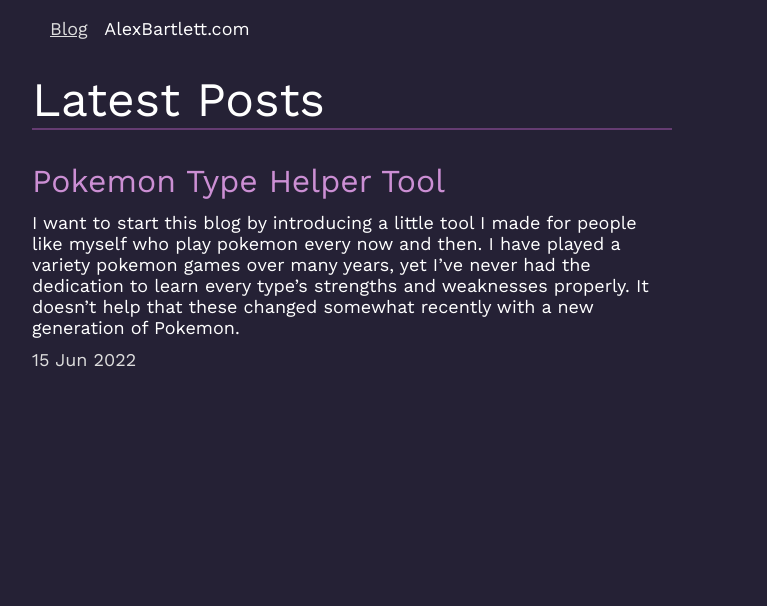
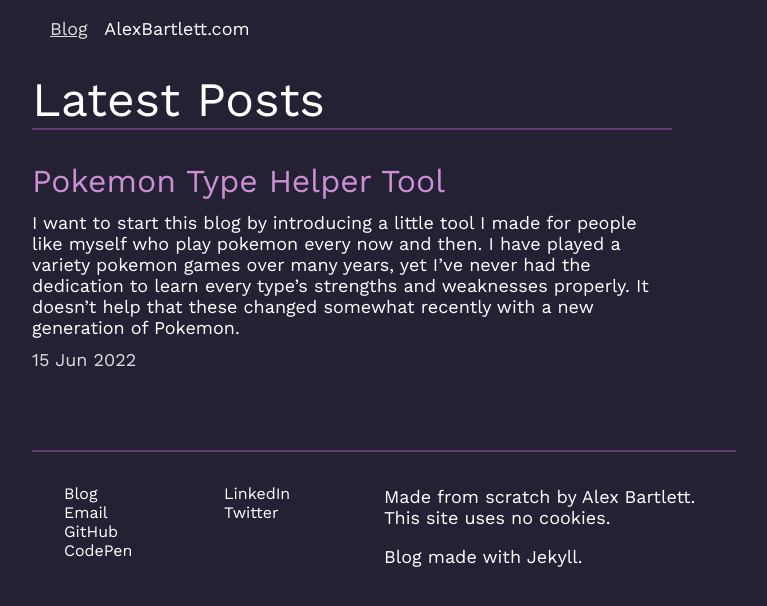
Before and after one commit to Alex-Bartlett/alexbartlett.com, a Jekyll site: the page built from jekyll-blog/index.html, in a window 1280 px wide. Shown: the top 606 px of the page, without its empty margins (288-1055 px from the left). Built offline with Jekyll 4.4.1, drawn with Linux system fonts in a browser that asks for light colours.

Commit message:
Add footer to blog

```diff
--- a/jekyll-blog/_includes/footer.html
+++ b/jekyll-blog/_includes/footer.html
@@ -0,0 +1,22 @@
+<footer>
+    <div class="footer-socials">
+      <ul>
+        <li><a href="https://blog.alexbartlett.com">Blog</a></li>
+      <li><a href="mailto:alex@alexbartlett.com">Email</a></li>
+      <li><a href="https://github.com/Alex-Bartlett">GitHub</a></li>
+      <li><a href="https://codepen.io/alex-bartlett">CodePen</a></li>
+      </ul>
+      <ul>
+        <li>
+          <a href="https://www.linkedin.com/in/alex-bartlett-16459816b/"
+          >LinkedIn</a
+          >
+        </li>
+        <li><a href="https://twitter.com/AlexB7710">Twitter</a></li>
+      </ul>
+    </div>
+    <div>
+      <p>Made from scratch by Alex Bartlett. This site uses no cookies.</p>
+      <p>Blog made with Jekyll.</p>
+    </div>
+  </footer>
--- a/jekyll-blog/_layouts/default.html
+++ b/jekyll-blog/_layouts/default.html
@@ -12,5 +12,6 @@
 <body>
     {% include navigation.html %}
     {{ content }}
+    {% include footer.html %}
 </body>
 </html>
--- /dev/null
+++ b/jekyll-blog/_sass/footer.scss
@@ -0,0 +1,23 @@
+footer {
+  display: grid;
+  grid-template-columns: 1fr 1fr;
+  width: 100%;
+  margin: 5em auto 0 auto;
+  padding: 1em 2em;
+  border-top: $border-primary;
+  ul {
+    list-style: none;
+    padding-left: 0;
+  }
+  a {
+    text-decoration: none;
+    &:hover{
+        text-decoration: underline;
+    }
+  }
+}
+
+.footer-socials {
+  display: grid;
+  grid-template-columns: 1fr 1fr;
+}
--- a/jekyll-blog/assets/css/styles.scss
+++ b/jekyll-blog/assets/css/styles.scss
@@ -20,4 +20,5 @@ $font-paragraph: 'Work Sans', sans-serif;
 
 
 @import "nav";
+@import "footer";
 @import "main";
```
